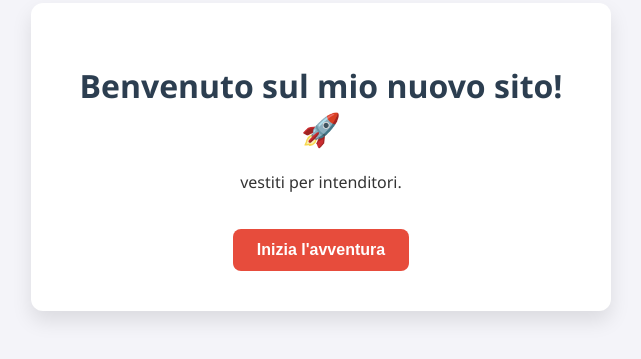
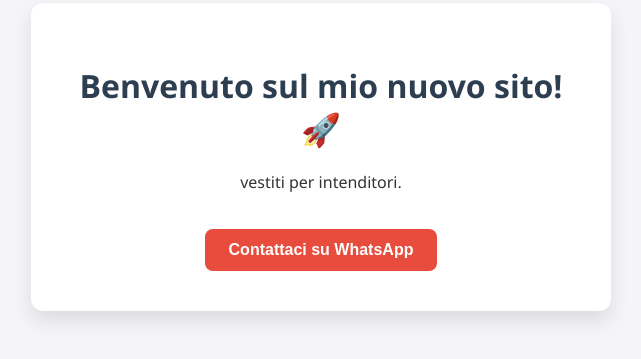
Before and after one commit to Serking9790/Miosito-, a plain HTML site: page index.html in a window 1280 px wide. Shown: the part 243-602 px from the top of the page, without its empty margins (319-960 px from the left). Drawn offline with Linux system fonts and the light colour scheme.

Commit message:
index.html

```diff
--- a/index.html
+++ b/index.html
@@ -49,7 +49,8 @@
     <div class="container">
         <h1>Benvenuto sul mio nuovo sito! 🚀</h1>
         <p>vestiti per intenditori.</p>
-        <button onclick="saluta()">Inizia l'avventura</button>
+         <button onclick="window.location.href='https://wa.me/+393209420338'">Contattaci su WhatsApp</button>
+
     </div>
 
     <script>
```
